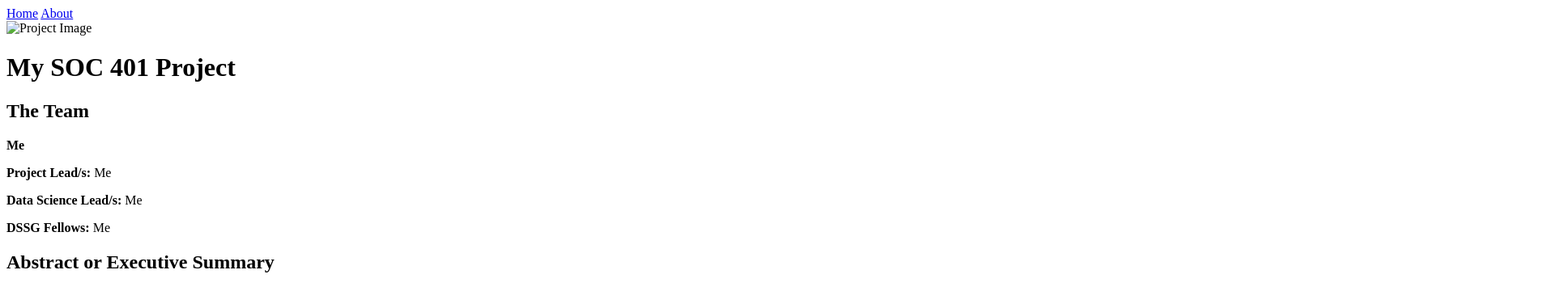
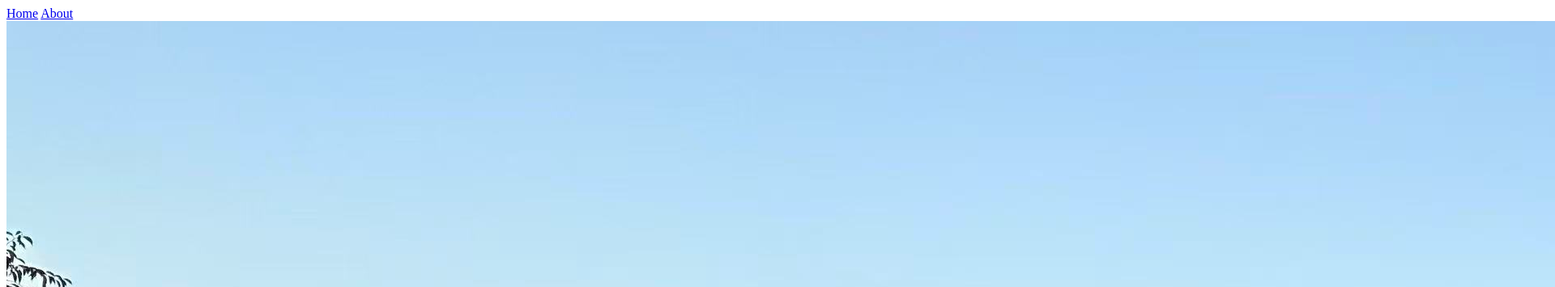
Before and after one commit to JianiT/AILab, a plain HTML site: page index.html in a window 1280 px wide. Shown: the top 355 px of the page at 81% size, 1920 px wide, since content can reach past the window. Drawn offline with Linux system fonts and the light colour scheme.

Commit message:
Update project image source in index.html

```diff
--- a/index.html
+++ b/index.html
@@ -14,7 +14,7 @@
 
   <main>
     <!-- Top Image -->
-    <img src="project-image.jpg" alt="Project Image" class="header-img">
+    <img src="front.jpg" alt="Project Image" class="header-img">
 
     <h1>My SOC 401 Project</h1>
 
```
